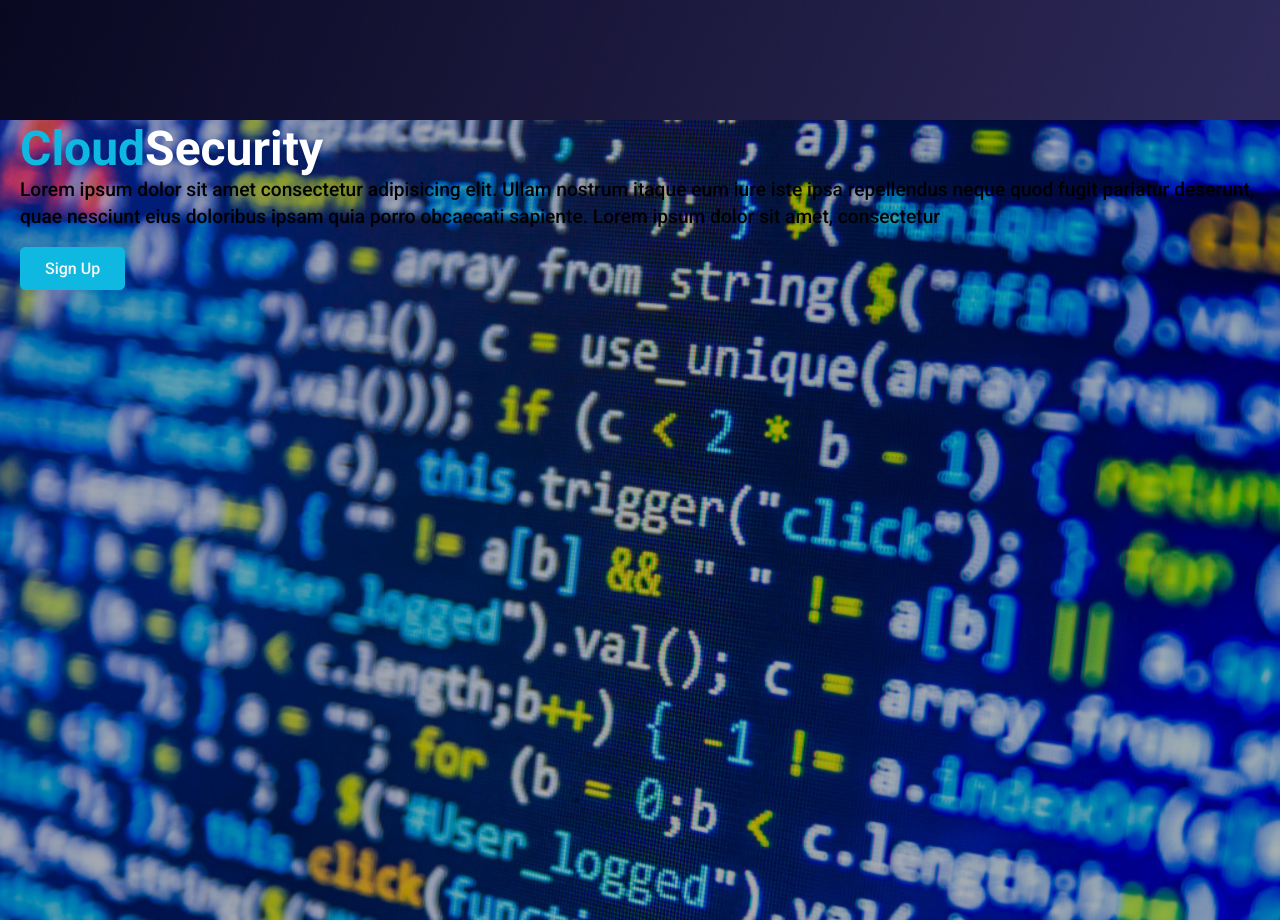
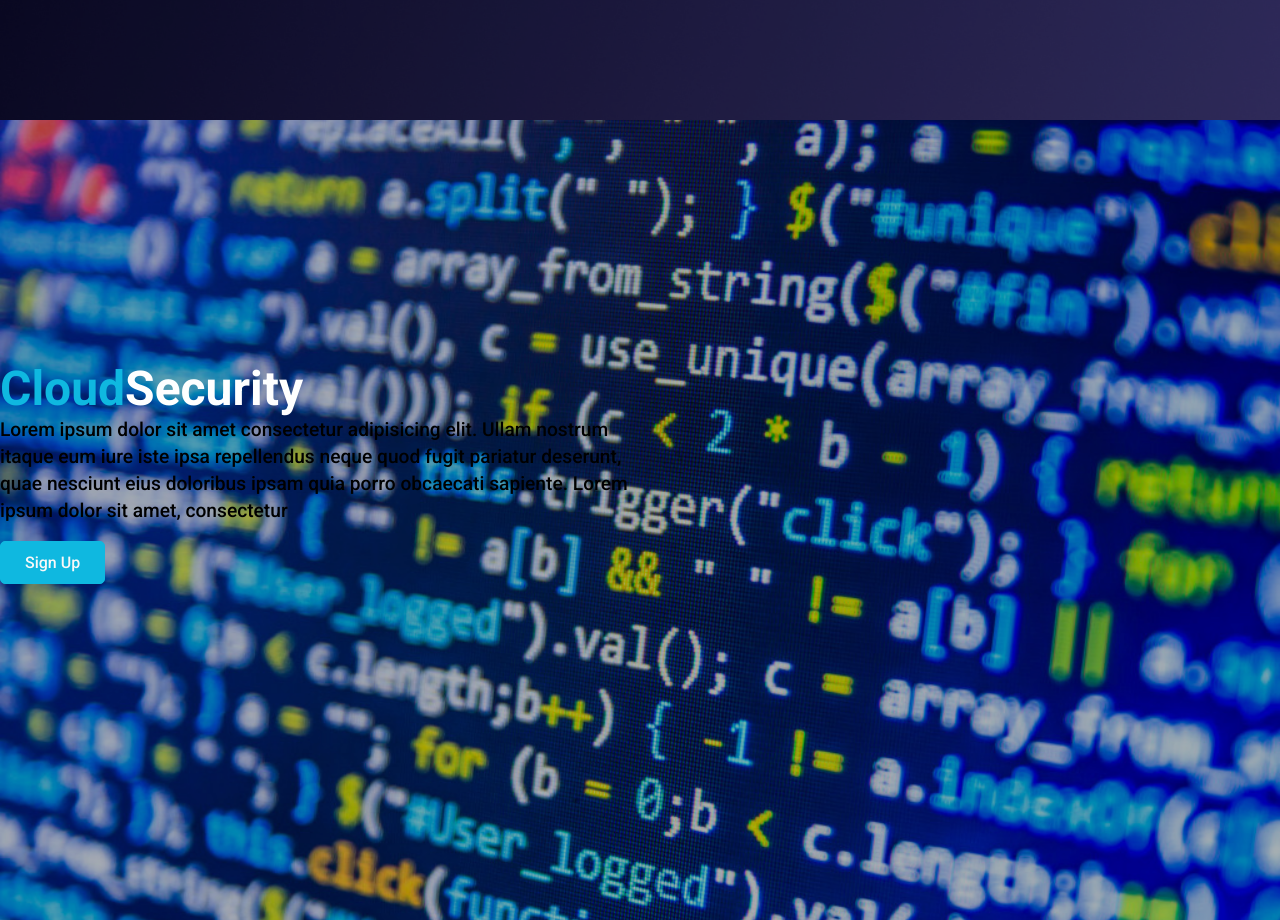
Before and after one commit to MardonovD/counter-redux-conntect, a React (Create React App) app: page / in a window 1280 px wide. Shown: the part 1480-2400 px from the top of the page. Built offline with nearby package versions, Linux system fonts and the light colour scheme.

Commit message:
Cloud Security section

```diff
--- a/src/components/cloud/CloudStyle.css
+++ b/src/components/cloud/CloudStyle.css
@@ -15,3 +15,10 @@
   width: 100%;
   z-index: -1;
 }
+
+.cloud .content {
+  position: absolute;
+  left: 0;
+  top: 30%;
+  width: 50%;
+}
```
